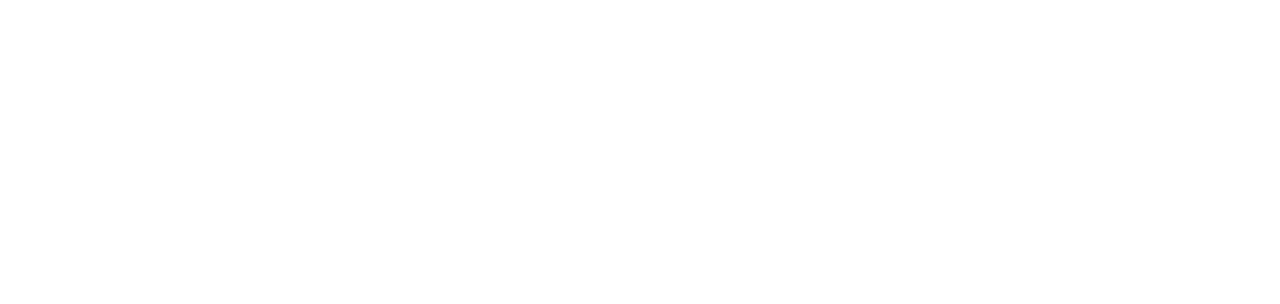
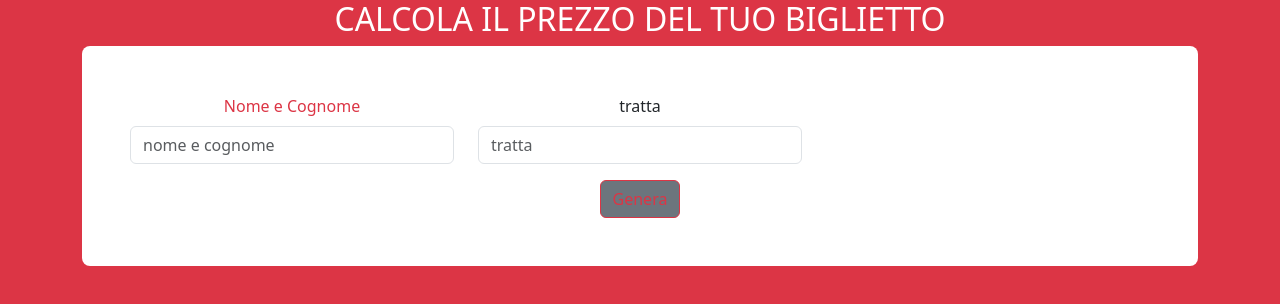
Before and after one commit to DamianoMura/js-biglietto-treno-form, a plain HTML site: page index.html in a window 1280 px wide. Drawn offline with nearby package versions, Linux system fonts and the light colour scheme.

Commit message:
[add] base page with 2 input text and a button

```diff
--- a/assets/js/script.js
+++ b/assets/js/script.js
@@ -0,0 +1,3 @@
+// # - MILESTONE 1:
+
+// Iniziamo implementando il programma senza alcuna estetica: usando esclusivamente due input e un bottone (non stilizzati), realizziamo le specifiche scritte sopra. La risposta finale (o output) sarà anch’essa da scrivere in console.
--- a/index.html
+++ b/index.html
@@ -14,8 +14,50 @@
 
     <title>Biglietteria</title>
   </head>
-  <body>
+  <body class="bg-danger">
+    <main>
+      <div class="container text-center">
+        <div class="row">
+          <div class="col-12">
+            <div class="fs-1 text-white">
+              <h2>CALCOLA IL PREZZO DEL TUO BIGLIETTO</h2>
+            </div>
+            <div class=".container bg-white rounded-3 p-5">
+                  <div class="row">
+                    <div class="col-4">
+                      <div class="mb-3">
+                        <label for="fullName" class="form-label text-danger">Nome e Cognome</label>
+                        <input type="text" class="form-control" id="fullName" placeholder="nome e cognome">
+                      </div>
+                    </div>
+                    <div class="col-4">
+                      <div class="mb-3">
+                        <label for="distance" class="form-label">tratta</label>
+                        <input type="text" class="form-control" id="distance" placeholder="tratta">
+                      </div>
+                    </div>
+                    <div class="col-4"></div>
+                    <div class="col-12 text-center">
+                      <div class="container">
+                        <button type ="submit"class="btn btn-outline-danger bg-secondary">Genera </button>
 
+
+                      </div>
+                    </div>
+                  </div>
+
+
+
+                  </div>
+
+            </div>
+          </div>
+          <div class="col-12">
+
+          </div>
+        </div>
+      </div>
+    </main>
     <!--scripts-->
     <script
       src="https://cdn.jsdelivr.net/npm/bootstrap@5.3.7/dist/js/bootstrap.bundle.min.js"
```
